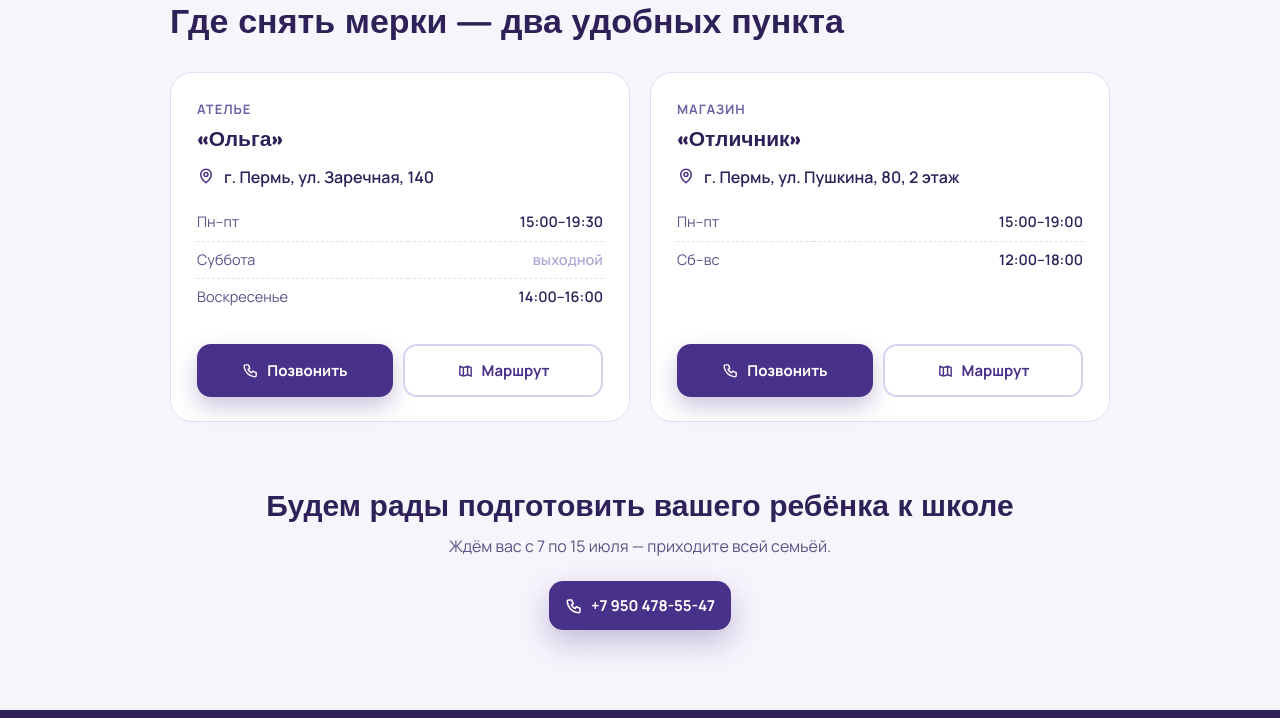
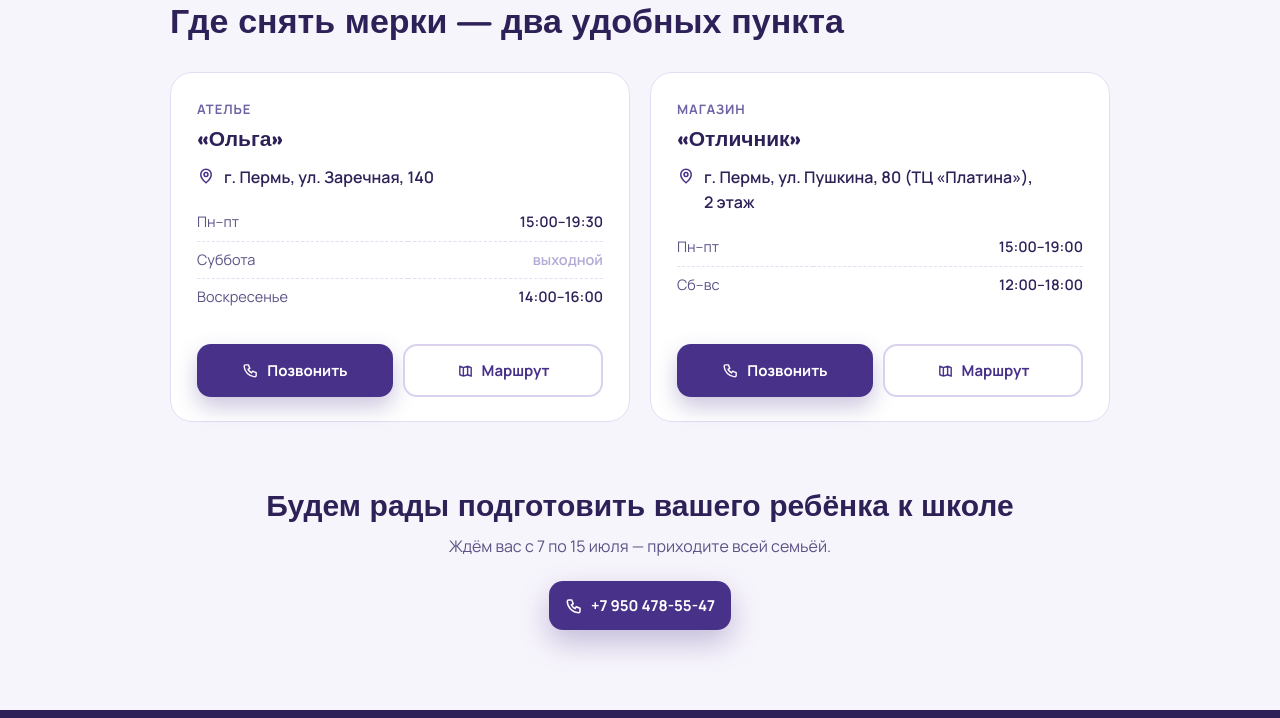
Before and after one commit to otlichnik59/otlichnik59.github.io, a plain HTML site: page index.html in a window 1280 px wide. Shown: the part 2174-2892 px from the top of the page. Drawn offline with nearby package versions, Linux system fonts and the light colour scheme.

Commit message:
правки

```diff
--- a/index.html
+++ b/index.html
@@ -425,7 +425,7 @@ footer{
         <h3>«Отличник»</h3>
         <div class="addr">
           <svg width="18" height="18" viewBox="0 0 24 24" fill="none"><path d="M12 21s7-5.6 7-11a7 7 0 10-14 0c0 5.4 7 11 7 11z" stroke="#483289" stroke-width="2"/><circle cx="12" cy="10" r="2.6" stroke="#483289" stroke-width="2"/></svg>
-          г. Пермь, ул. Пушкина, 80, 2&nbsp;этаж
+          г. Пермь, ул. Пушкина, 80 (ТЦ&nbsp;«Платина»), 2&nbsp;этаж
         </div>
         <table class="hours">
           <tr><td>Пн–пт</td><td>15:00–19:00</td></tr>
```
